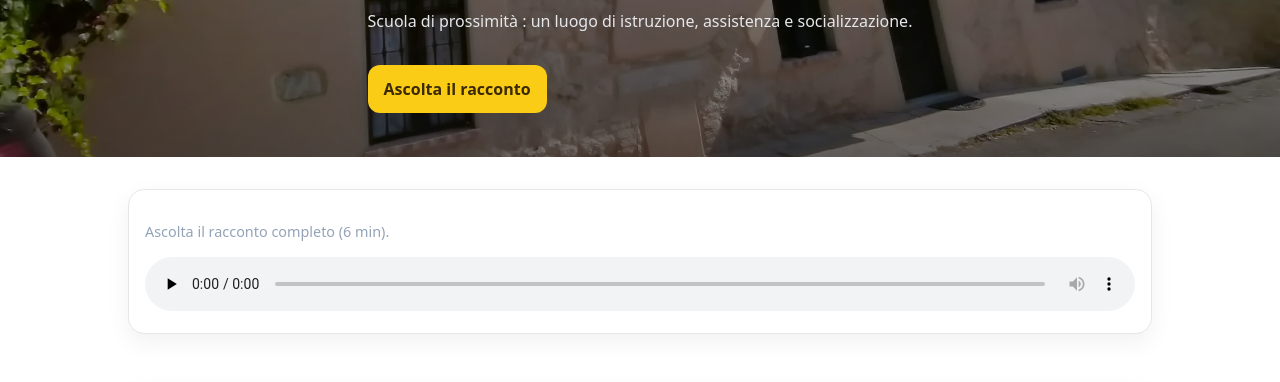
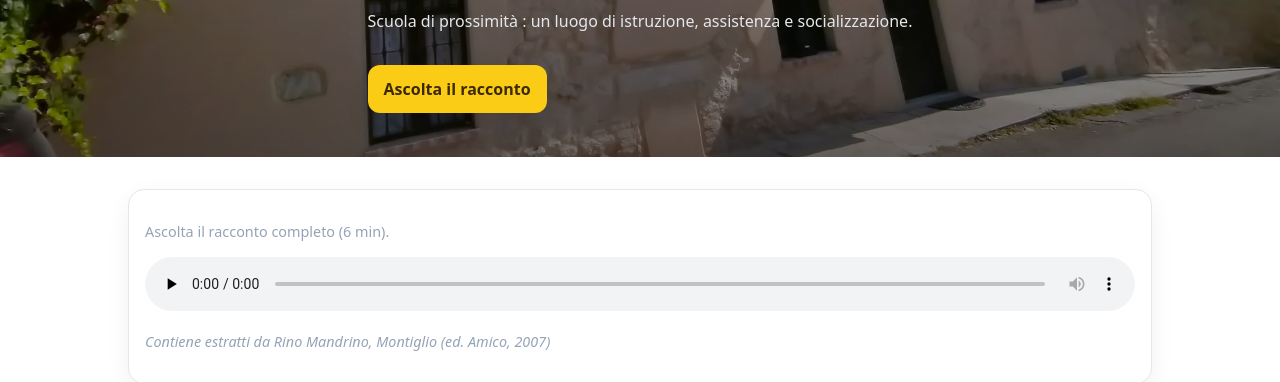
Before and after one commit to Montiglio/ScuolaPaternaMontiglio, a plain HTML site: page index.html in a window 1280 px wide. Shown: the part 448-830 px from the top of the page. Drawn offline with Linux system fonts and the light colour scheme.

Commit message:
aggiunta citazione

```diff
--- a/index.html
+++ b/index.html
@@ -202,6 +202,9 @@
           -->
           Il tuo browser non supporta l'elemento audio.
         </audio>
+
+        <p class="muted" style="font-style: italic;">Contiene estratti da Rino Mandrino, Montiglio (ed. Amico, 2007)</p>
+
       </div>
     </div>
   </section>
```
